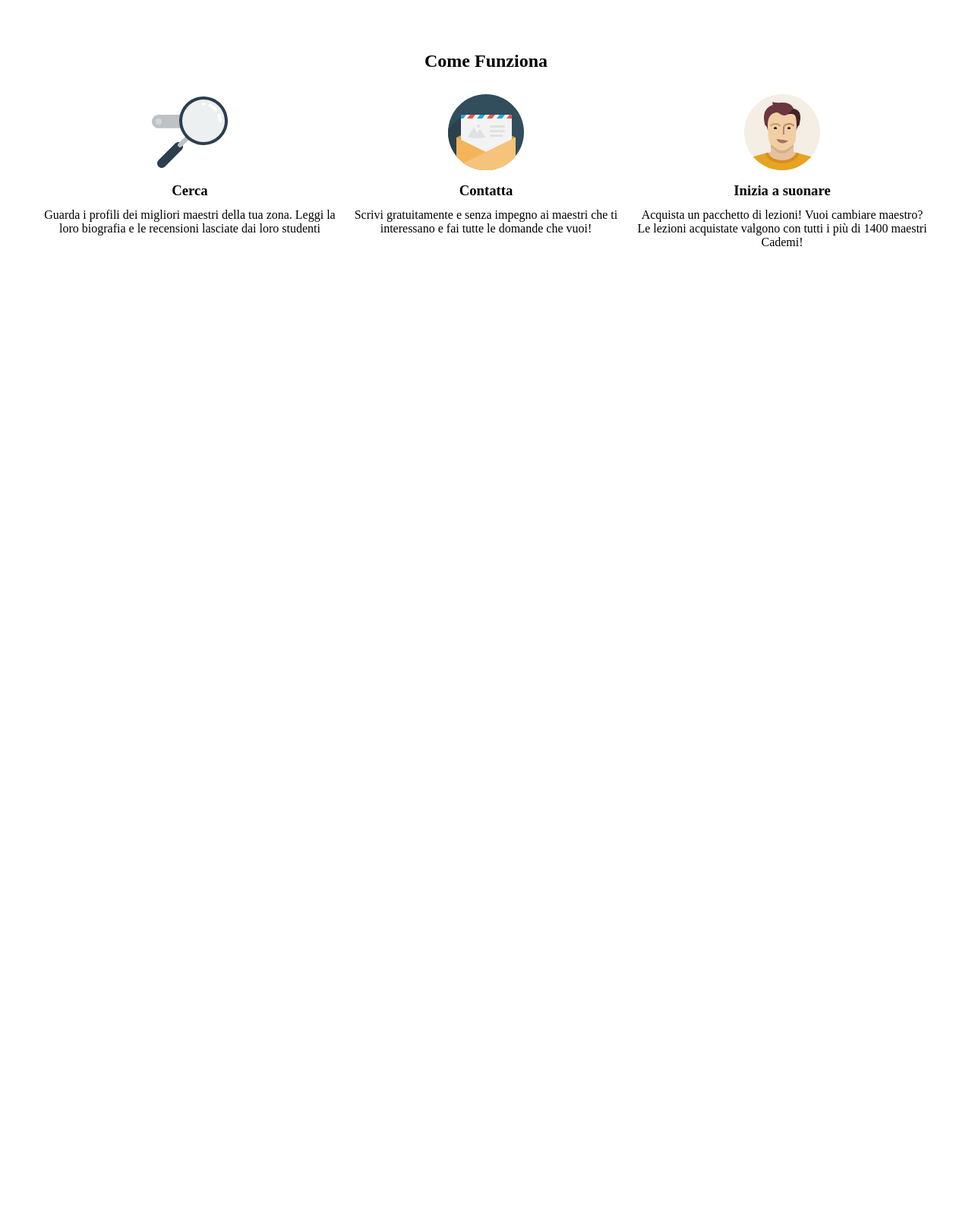
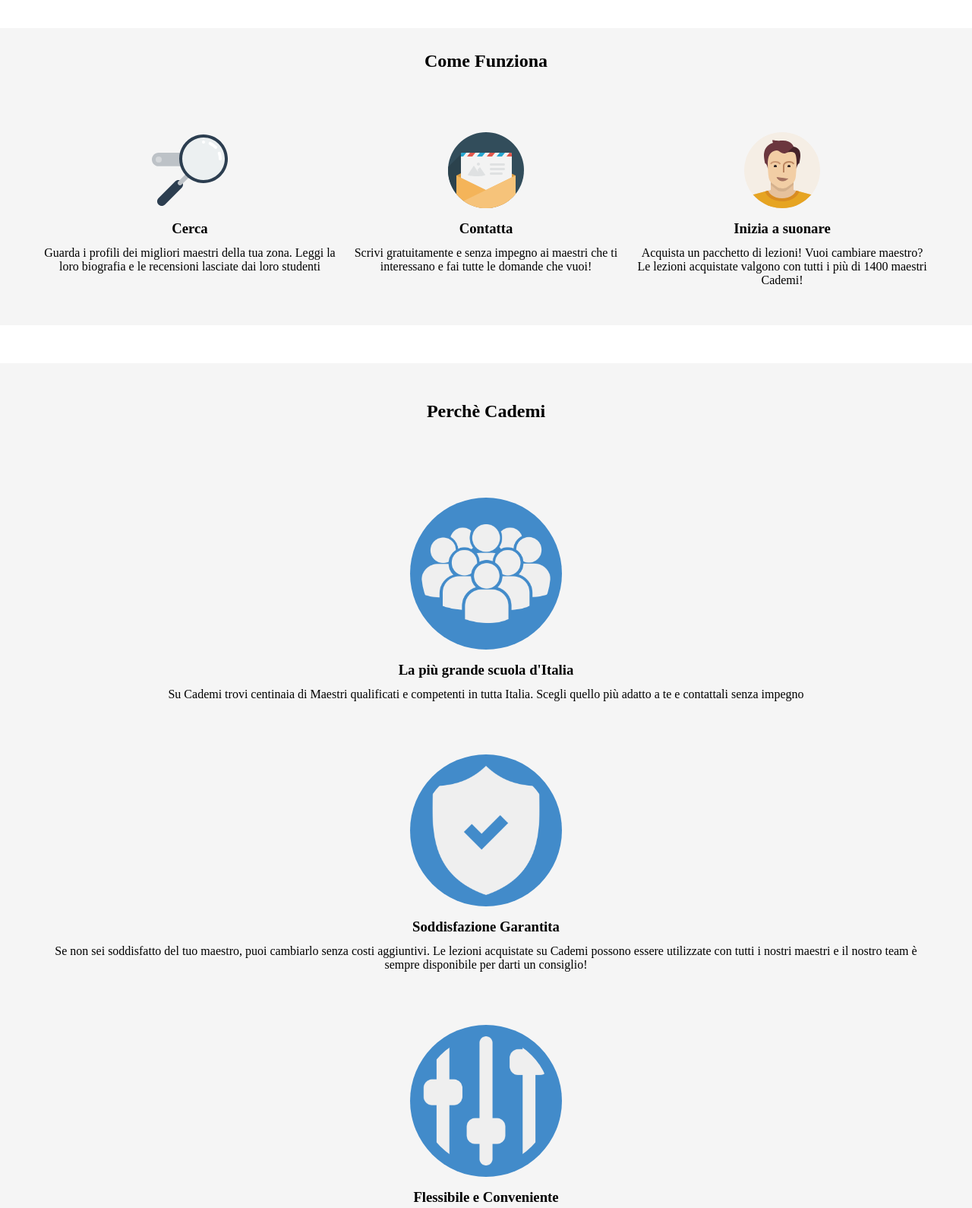
Before and after one commit to alessiobonetti/html-css-resp-wannabe-12bool, a plain HTML site: page index.html in a window 1280 px wide. Shown: the part 300-1890 px from the top of the page at 76% size. Before the commit the page ends 800 px from the top, so only its background shows below. Drawn offline with Linux system fonts and the light colour scheme.

Commit message:
impaginazione desktop finita

```diff
--- a/css/style.css
+++ b/css/style.css
@@ -10,28 +10,31 @@
   clear: both;
 }
 
+* h3 {
+  margin: 12px 0;
+}
+
+.txt_centre {
+  text-align: center;
+}
+
+.container_padding {
+  padding: 50px 0;
+}
+
 /* header */
 /* header_title */
 .header_title_container {
   padding: 12px 0px;
 }
-.header_title h2 {
-  text-align: center;
-}
 /* /header_title */
 
 /* header_teacher */
-.teacher {
-  text-align: center;
-}
 .teacher img {
   max-height: 150px;
   display: inline-block;
 }
 
-.teacher h3 {
-  margin: 12px 0;
-}
 /* /header_teacher */
 /* /header */
 
@@ -39,6 +42,7 @@
 /* main top */
 .main_top {
   margin: 50px 0;
+  background-color: #F5F5F5
 }
 /* main top title */
 .main_top_title_container {
@@ -47,13 +51,30 @@
 /* /main top title */
 
 /* main top function */
-.main_function {
+
+/* /main top function */
+/* /main top */
+
+/* main centre */
+.main_centre {
   text-align: center;
+  background-color: #F5F5F5;
+}
+.main_centre img {
+  max-height: 200px;
+  display: inline-block;
+  background-color: #428BCA;
+  border-radius: 100px;
+  padding: 15px;
 }
 
-.main_function h3 {
-  margin: 12px 0;
+.main_centre_why_container > div {
+  padding-bottom: 70px;
 }
-/* /main top function */
-/* /main top */
+/* title */
+/* /title */
+
+/* school */
+/* /school */
+/* /main centre */
 /* /main */
--- a/index.html
+++ b/index.html
@@ -11,15 +11,15 @@
     <!-- header web site -->
     <header>
       <!-- header title -->
-      <div class="header_title_container row">
+      <div class="header_title_container row container_margin">
         <div class="header_title col-lg-12">
-          <h2>Lezioni dove vuoi tu</h2>
+          <h2 class="txt_centre">Lezioni dove vuoi tu</h2>
         </div>
       </div>
       <!-- /header title -->
 
       <!-- teachers    -->
-      <div class="teacher row ">
+      <div class="teacher row txt_centre ">
         <div class="teacher_home col-lg-6">
           <img src="img/icon/maps.png" alt="map logo">
           <h3>A casa tua</h3>
@@ -39,9 +39,9 @@
     <!-- main web site -->
     <main>
       <!-- main top -->
-      <section class="main_top">
+      <section class="main_top txt_centre">
         <!-- title -->
-        <div class="main_top_title_container row">
+        <div class="main_top_title_container row container_padding">
           <div class="header_title col-lg-12">
             <h2>Come Funziona</h2>
           </div>
@@ -50,7 +50,7 @@
 
         <!-- function -->
         <!-- search -->
-        <div class="main_function row">
+        <div class="main_function row container_padding">
           <div class="main_function_search col-lg-4">
             <img src="img/search.svg" alt="magnifying glass">
             <h3>Cerca</h3>
@@ -78,6 +78,41 @@
       </section>
       <!-- /main top -->
 
+      <!-- main_centre -->
+      <section class="main_centre ">
+        <!-- main centre title -->
+        <div class="main_centre_title_container row container_padding">
+          <div class="header_title col-lg-12">
+            <h2>Perchè Cademi</h2>
+          </div>
+        </div>
+        <!-- /main centre title -->
+        <!-- main centre why -->
+        <div class="main_centre_why_container row container_padding">
+          <div class="main_centre_school col-lg-12">
+            <img src="img/icon/profile.png" alt="logo with people">
+            <h3>La più grande scuola d'Italia</h3>
+            <p>Su Cademi trovi centinaia di Maestri qualificati e competenti in tutta Italia. Scegli quello più adatto a te e contattali senza impegno</p>
+          </div>
+
+          <div class="main_centre_guarantee col-lg-12">
+            <img src="img/icon/secure.png" alt="logo with shield">
+            <h3>Soddisfazione Garantita</h3>
+            <p>Se non sei soddisfatto del tuo maestro, puoi cambiarlo senza costi aggiuntivi. Le lezioni acquistate su Cademi possono essere utilizzate con tutti i nostri maestri e il nostro team è sempre disponibile per darti un consiglio!</p>
+          </div>
+
+          <div class="main_centre_flexible col-lg-12">
+            <img src="img/icon/flex.png" alt="logo with bar">
+            <h3>Flessibile e Conveniente</h3>
+            <p>Cademi non ha alcun costo d’iscrizione a differenza delle scuole di musica tradizionali. Inoltre, sei tu a scegliere dove fare lezione e gli orari delle tue lezioni.</p>
+          </div>
+        </div>
+        <!-- /main centre why -->
+
+
+      </section>
+      <!-- /main_centre -->
+
     </main>
     <!-- /main web site -->
 
```
